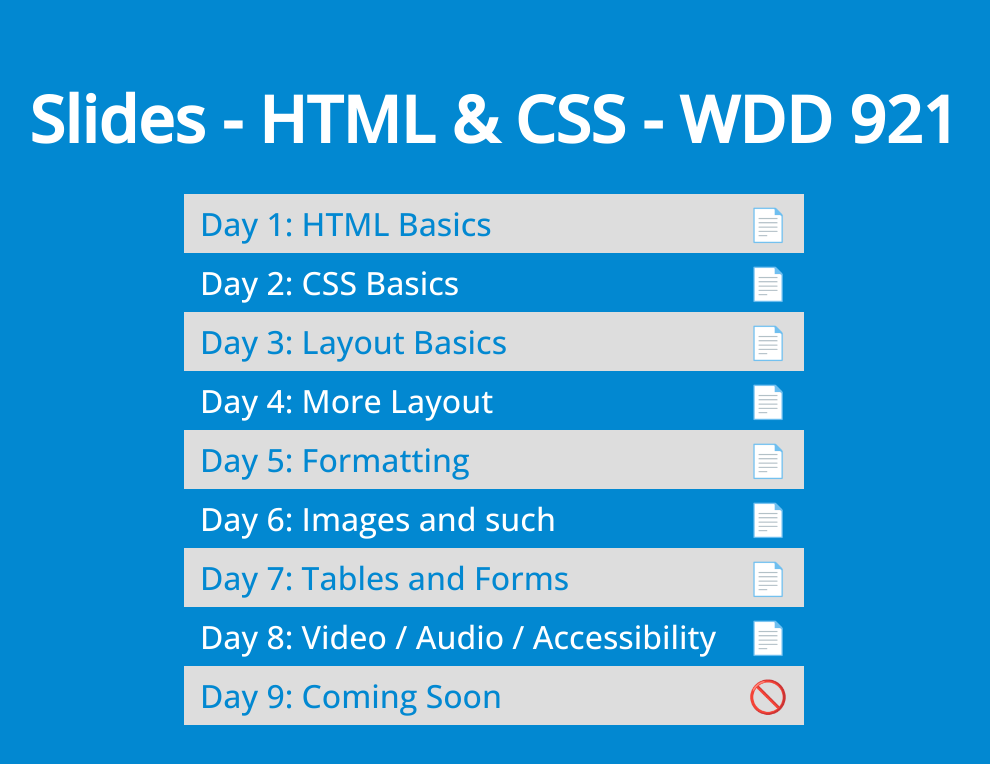
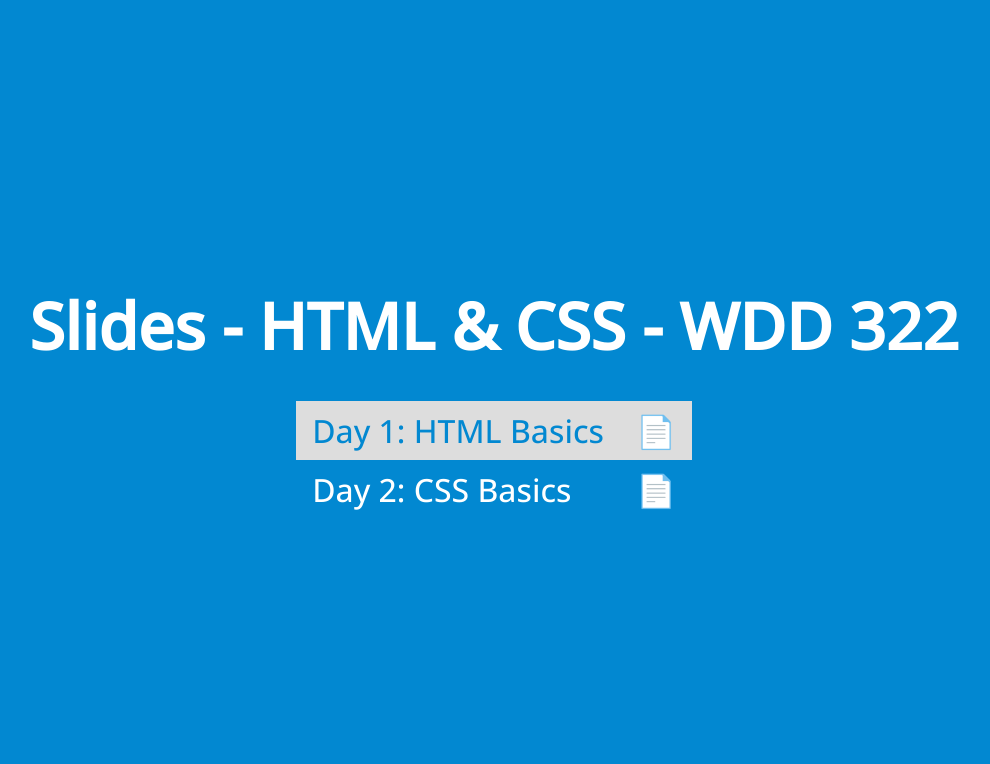
Before and after one commit to stribis/slides_html_css, a plain HTML site: page index.html in a window 1280 px wide. Shown: the whole page, without its empty margins (146-1136 px from the left). Drawn offline with nearby package versions, Linux system fonts and the light colour scheme.

Commit message:
add slides for 322

```diff
--- a/index.html
+++ b/index.html
@@ -73,18 +73,18 @@
   </style>
 </head>
 <body>
-  <h1>Slides - HTML & CSS - WDD 921</h1>
+  <h1>Slides - HTML & CSS - WDD 322</h1>
   <nav>
     <ul>
       <li><a href="html_css_day_1.html">Day 1: HTML Basics</a><a title="download" href="pdf/HTML and CSS - Day 1.pdf">📄</a></li>
       <li><a href="html_css_day_2.html">Day 2: CSS Basics</a><a title="download" href="pdf/HTML and CSS - Day 2.pdf">📄</a></li>
-      <li><a href="html_css_day_3.html">Day 3: Layout Basics</a><a title="download" href="pdf/HTML and CSS - Day 3.pdf">📄</a></li>
+      <!-- <li><a href="html_css_day_3.html">Day 3: Layout Basics</a><a title="download" href="pdf/HTML and CSS - Day 3.pdf">📄</a></li>
       <li><a href="html_css_day_4.html">Day 4: More Layout</a><a title="download" href="pdf/HTML and CSS - Day 4.pdf">📄</a></li>
       <li><a href="html_css_day_5.html">Day 5: Formatting</a><a title="download" href="pdf/HTML and CSS - Day 5.pdf">📄</a></li>
       <li><a href="html_css_day_6.html">Day 6: Images and such</a><a title="download" href="pdf/HTML and CSS - Day 6.pdf">📄</a></li>
       <li><a href="html_css_day_7.html">Day 7: Tables and Forms</a><a title="download" href="pdf/HTML and CSS - Day 7.pdf">📄</a></li>
-      <li><a href="html_css_day_8.html">Day 8: Video / Audio / Accessibility</a><a title="download" href="pdf/HTML and CSS - Day 8.pdf">📄</a></li>
-      <li><a href="#">Day 9: Coming Soon</a><a title="Not Available" href="#">🚫</a></li>
+      <li><a href="html_css_day_8.html">Day 8: Video / Audio / Accessibility</a><a title="download" href="pdf/HTML and CSS - Day 8.pdf">📄</a></li> -->
+      <!-- <li><a href="#">Day 9: Coming Soon</a><a title="Not Available" href="#">🚫</a></li> -->
     </ul>
   </nav>
 </body>
```
